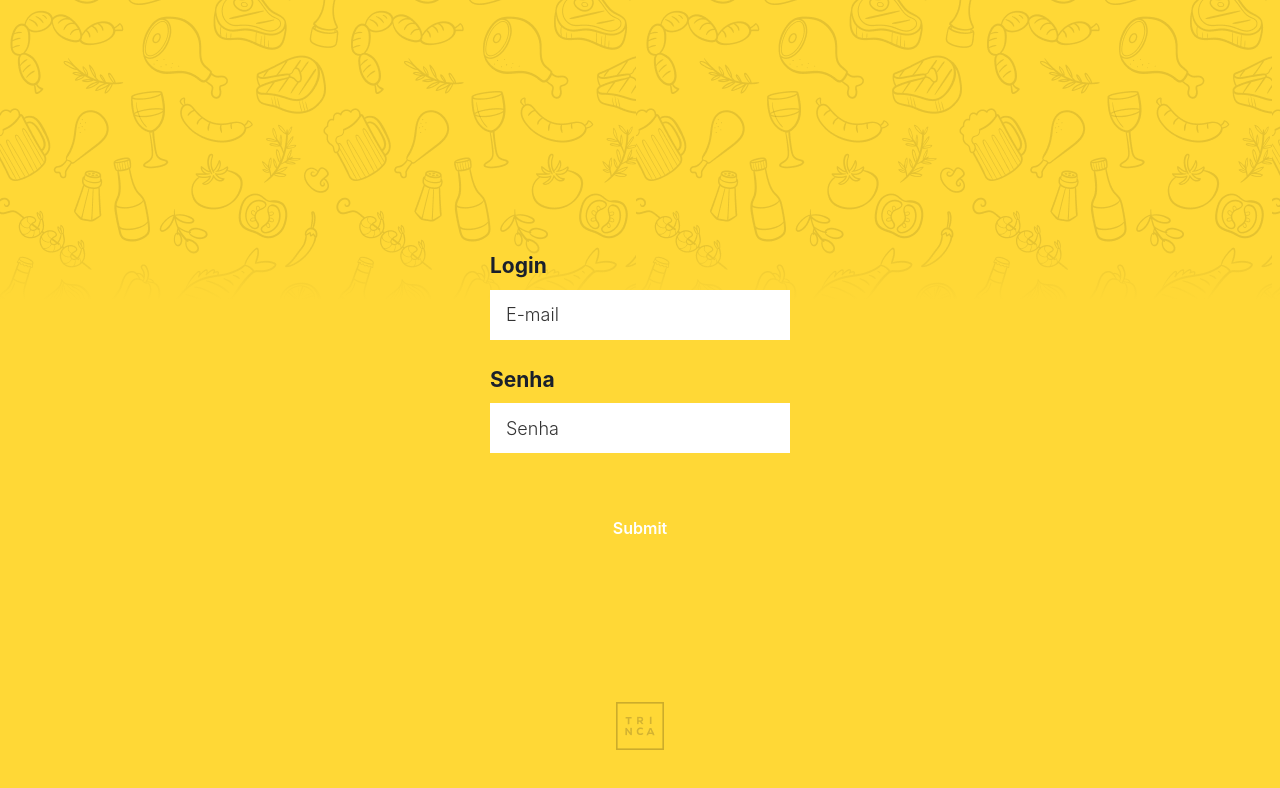
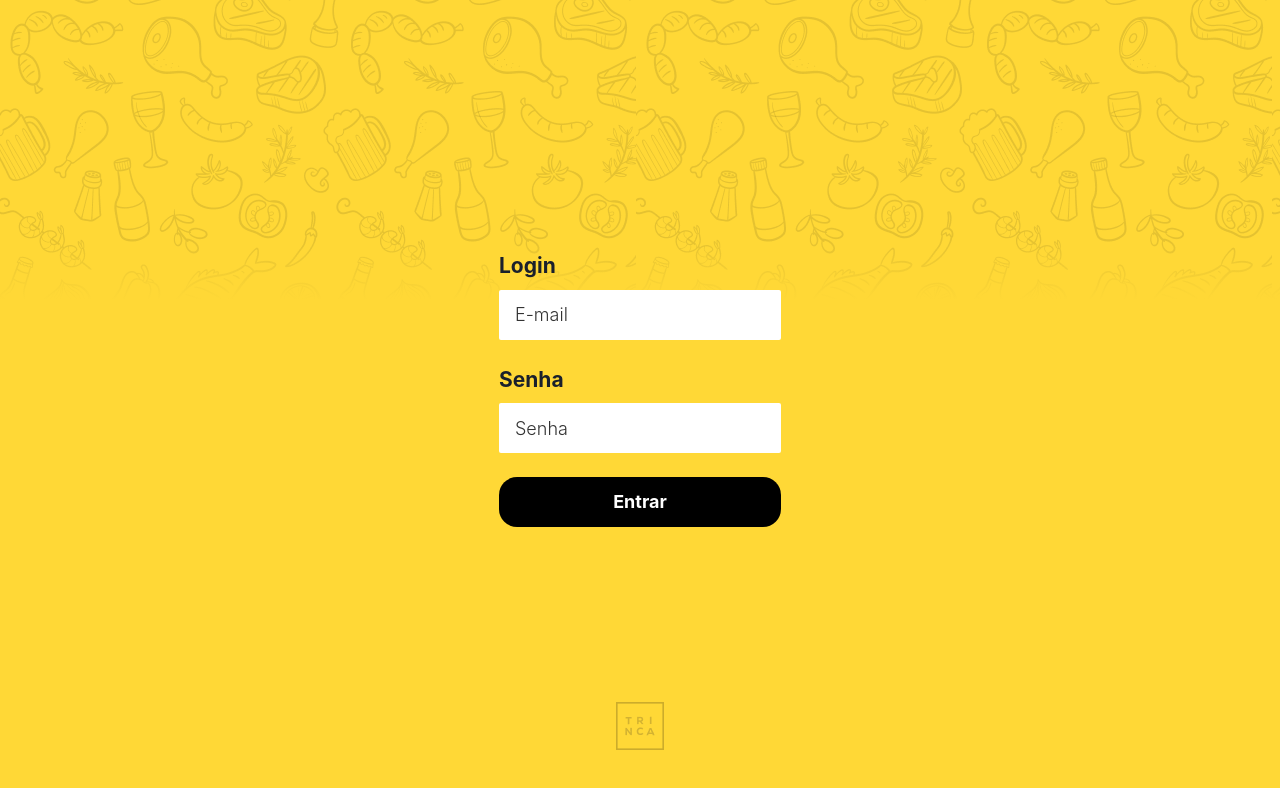
Before and after one commit to AlexandreOSouza/churras, a Next.js app: page / in a window 1280 px wide. Shown: the top 788 px of the page. Built offline with nearby package versions, Linux system fonts and the light colour scheme.

Commit message:
chore: add PrimaryButton

```diff
--- /dev/null
+++ b/src/components/base/button/PrimaryButton/index.tsx
@@ -0,0 +1,21 @@
+import { WithChildren } from "@/types/commun";
+import { Button, ButtonProps } from "@chakra-ui/react";
+
+export default function PrimaryButton({
+  children,
+  ...props
+}: ButtonProps & WithChildren) {
+  return (
+    <Button
+      background={"churras.black"}
+      color={"churras.white"}
+      fontSize={"18px"}
+      fontWeight={"bold"}
+      borderRadius={"18px"}
+      border={"none"}
+      {...props}
+    >
+      {children}
+    </Button>
+  );
+}
--- a/src/components/base/input/InputText/index.tsx
+++ b/src/components/base/input/InputText/index.tsx
@@ -49,7 +49,7 @@ export default function InputText({
         isInvalid={invalid}
         type={type}
         background={"churras.white"}
-        borderRadius={0}
+        borderRadius={"2px"}
         border={"none"}
         color={"churras.black_08"}
         fontSize={"18px"}
--- a/src/components/forms/login/index.tsx
+++ b/src/components/forms/login/index.tsx
@@ -9,6 +9,7 @@ import {
   useImperativeHandle,
 } from "react";
 import { LoginFormRefType, LoginFormValues, LoginProps } from "./types";
+import PrimaryButton from "@/components/base/button/PrimaryButton";
 
 const Login: ForwardRefRenderFunction<LoginFormRefType, LoginProps> = (
   { onSubmit },
@@ -37,7 +38,7 @@ const Login: ForwardRefRenderFunction<LoginFormRefType, LoginProps> = (
       onSubmit={handleSubmit(onSubmit)}
       flexDirection={"column"}
       rowGap={4}
-      width={"300px"}
+      width={"282px"}
     >
       <InputText
         type="email"
@@ -53,9 +54,9 @@ const Login: ForwardRefRenderFunction<LoginFormRefType, LoginProps> = (
         placeholder="Senha"
         control={control}
       />
-      <Button mt={8} colorScheme="brand" isLoading={isSubmitting} type="submit">
-        Submit
-      </Button>
+      <PrimaryButton isLoading={isSubmitting} type="submit" height={"50px"}>
+        Entrar
+      </PrimaryButton>
     </Flex>
   );
 };
--- a/src/types/commun.ts
+++ b/src/types/commun.ts
@@ -1,8 +1,8 @@
 import { TITLES } from "@/const/title";
-import { ReactElement } from "react";
+import { ReactNode } from "react";
 
 export type Titles = keyof typeof TITLES;
 
 export type WithChildren = {
-  children: ReactElement;
+  children: ReactNode;
 };
```
